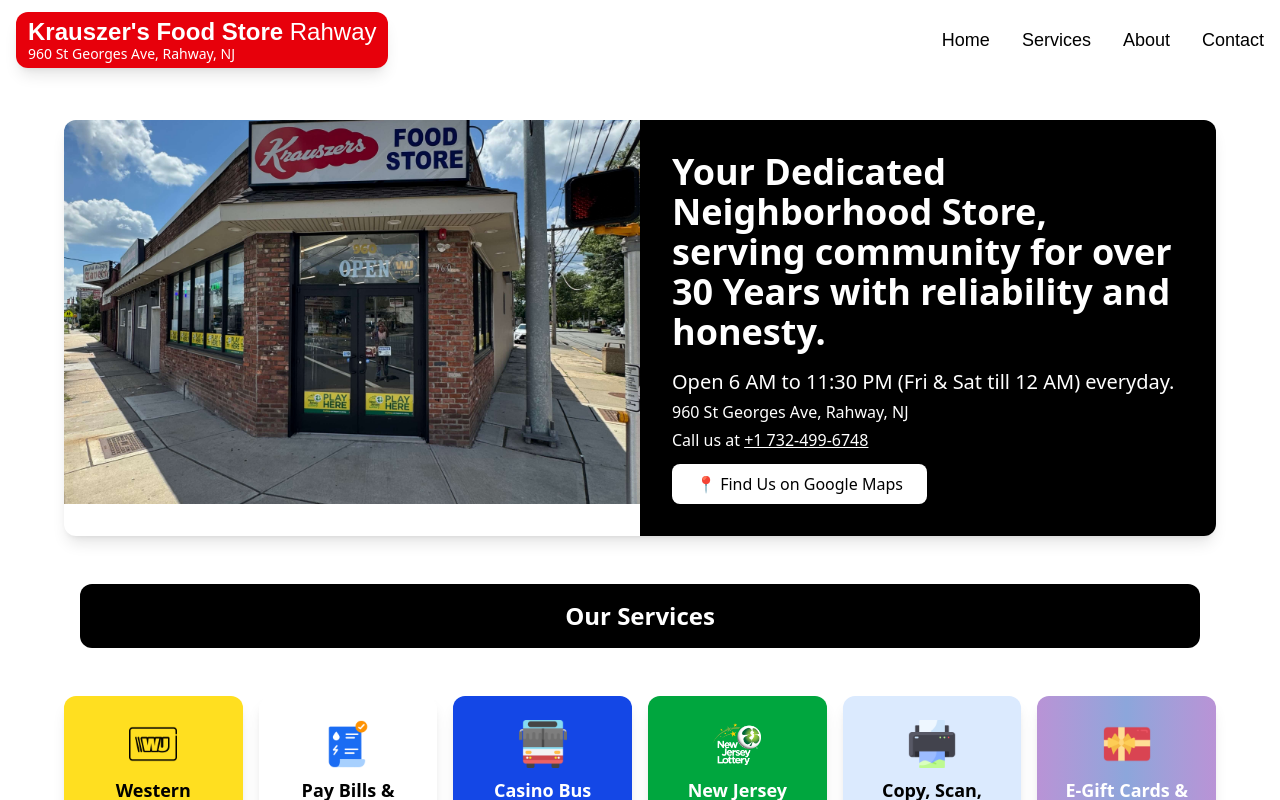
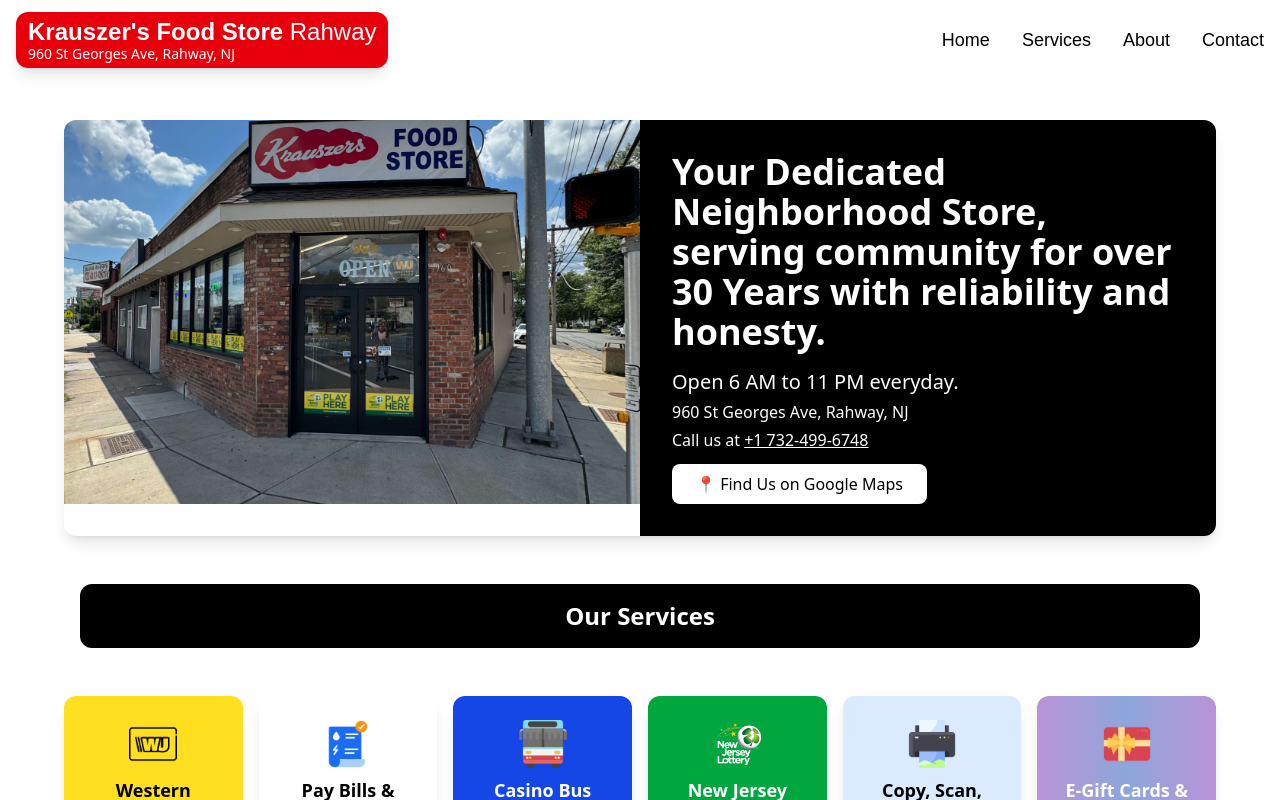
Before and after one commit to pete98/store, a React (Vite) app: page / in a window 1280 px wide. Shown: the top 800 px of the page. Built offline with nearby package versions, Linux system fonts and the light colour scheme.

Commit message:
Update store hours and ignore Netlify folder

```diff
--- a/src/pages/Home.jsx
+++ b/src/pages/Home.jsx
@@ -36,7 +36,7 @@
 
 // English-only content as plain variables/arrays
 const heroTitle = 'Your Dedicated Neighborhood Store, serving community for over 30 Years with reliability and honesty.';
-const heroSubtitle = 'Open 6 AM to 11:30 PM (Fri & Sat till 12 AM) everyday.';
+const heroSubtitle = 'Open 6 AM to 11 PM everyday.';
 const findUs = 'Find Us on Google Maps';
 const storeAddress = '960 St Georges Ave, Rahway, NJ';
 const features = [
```
Also changed, not shown: 1 other file (tests, documents, lock files or other folders).
